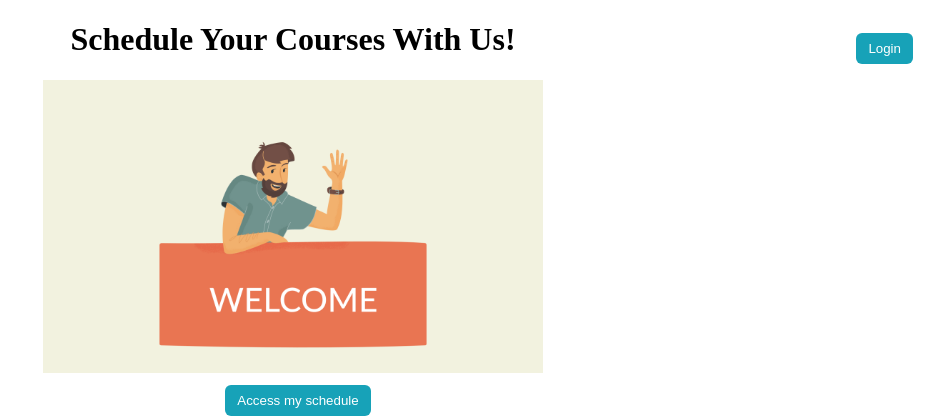
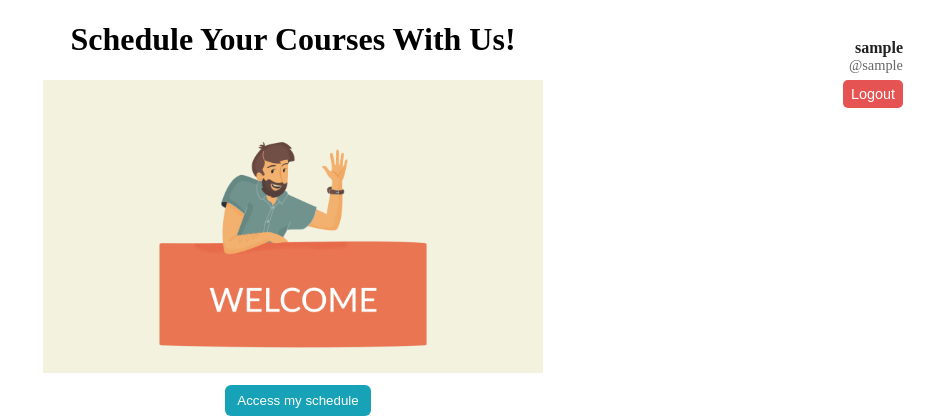
Before and after one commit to mohsenyniki03-ui/student-portal-personal, a Spring Boot app: page / in a window 1280 px wide. Shown: the top 420 px of the page, without its empty margins (347-1280 px from the left). Run offline with Spring Boot 4, Linux system fonts and the light colour scheme; the visitor is signed in with stand-in values (Sample User, id 1); some of the project's set-up classes (security, data sources, template engines, error pages and the like) are left out, and stand-ins take their place.

Commit message:
home.html: login button added, logged in user info appears in the corner, login btn is replaced with a logout btn

```diff
--- a/src/main/java/niki/com/Course/Scheduler/Controllers/HomeController.java
+++ b/src/main/java/niki/com/Course/Scheduler/Controllers/HomeController.java
@@ -26,9 +26,13 @@ public class HomeController {
    private CourseDataRepo courseRepo;
 
  @GetMapping("/")
-
- public String home() {
-
+ public String home(Model model, Principal principal) {
+    if (principal != null) {
+       String username = principal.getName();
+       model.addAttribute("currentUser", username);
+       // For now we don't have a student profile lookup implemented, use username as display name
+       model.addAttribute("displayName", username);
+    }
     return "home";
  }
 
--- a/src/main/resources/templates/home.html
+++ b/src/main/resources/templates/home.html
@@ -6,11 +6,26 @@
 </head> -->
 
 <body style="position: relative; min-height: 100vh;">
-    <!-- Top-right login button -->
+    <!-- Top-right login / user info -->
     <div style="position: absolute; top: 12px; right: 12px; z-index: 1000;">
-        <a th:href="@{/login}" style="text-decoration:none;">
-            <button style="background:#17a2b8;color:white;border:none;padding:8px 12px;border-radius:6px;cursor:pointer;">Login</button>
-        </a>
+        <!-- show login when anonymous -->
+        <div th:if="${currentUser == null}">
+            <a th:href="@{/login}" style="text-decoration:none;">
+                <button style="background:#17a2b8;color:white;border:none;padding:8px 12px;border-radius:6px;cursor:pointer;">Login</button>
+            </a>
+        </div>
+
+        <!-- show basic user info when authenticated -->
+        <div th:if="${currentUser != null}" style="text-align: right; color: #222; background: rgba(255,255,255,0.8); padding:6px 10px; border-radius:6px;">
+            <div style="font-weight:600;" th:text="${displayName}">Display Name</div>
+            <div style="font-size:0.9em; color:#666;">@<span th:text="${currentUser}">username</span></div>
+            <!-- logout form (Spring Security CSRF token supported if available) -->
+            <form th:action="@{/logout}" method="post" style="margin-top:6px;">
+                <!-- only include CSRF inputs when Spring Security has exposed the _csrf attribute -->
+                <input type="hidden" th:if="${_csrf != null}" th:name="${_csrf.parameterName}" th:value="${_csrf.token}" />
+                <button type="submit" style="background:#e55353;color:white;border:none;padding:6px 8px;border-radius:5px;cursor:pointer;font-size:0.9em;">Logout</button>
+            </form>
+        </div>
     </div>
 
     <h1 style="text-align: center;">Schedule Your Courses With Us! </h1>
```
